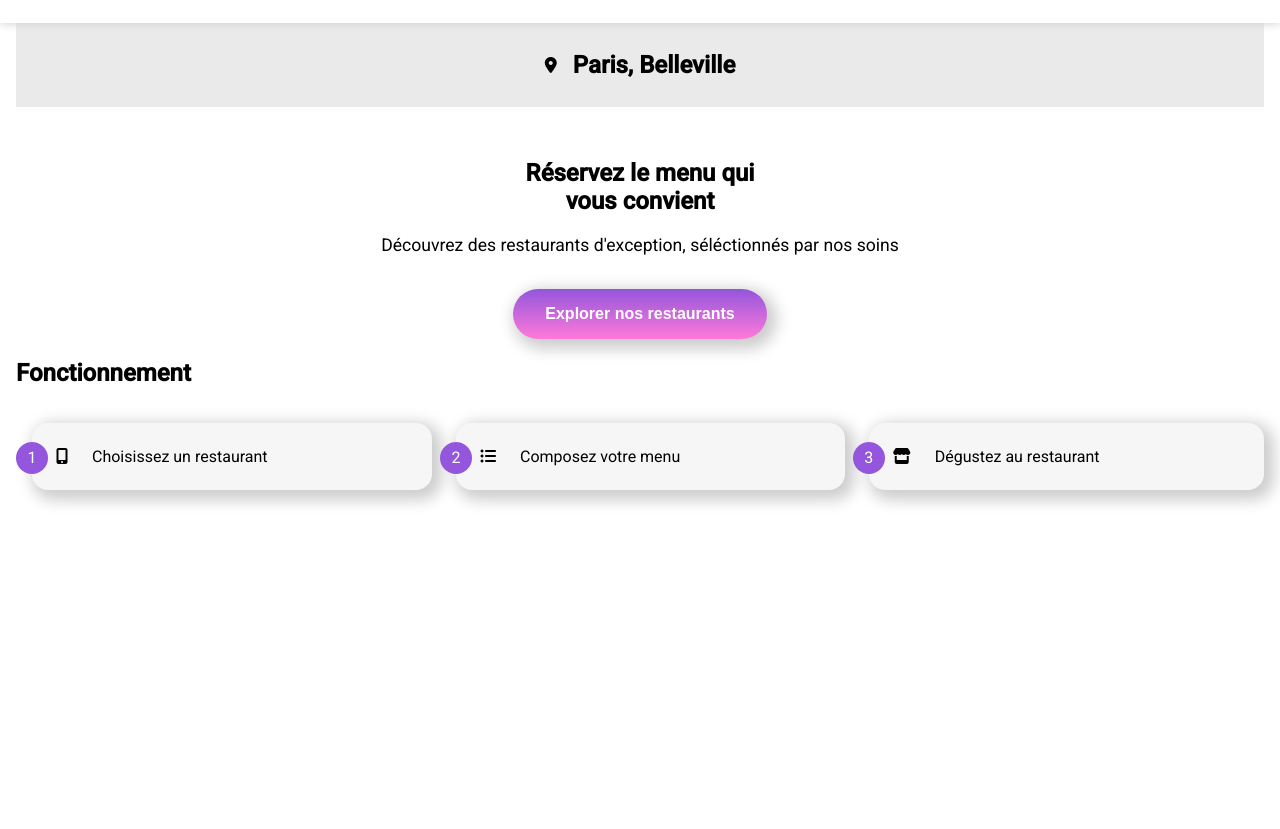
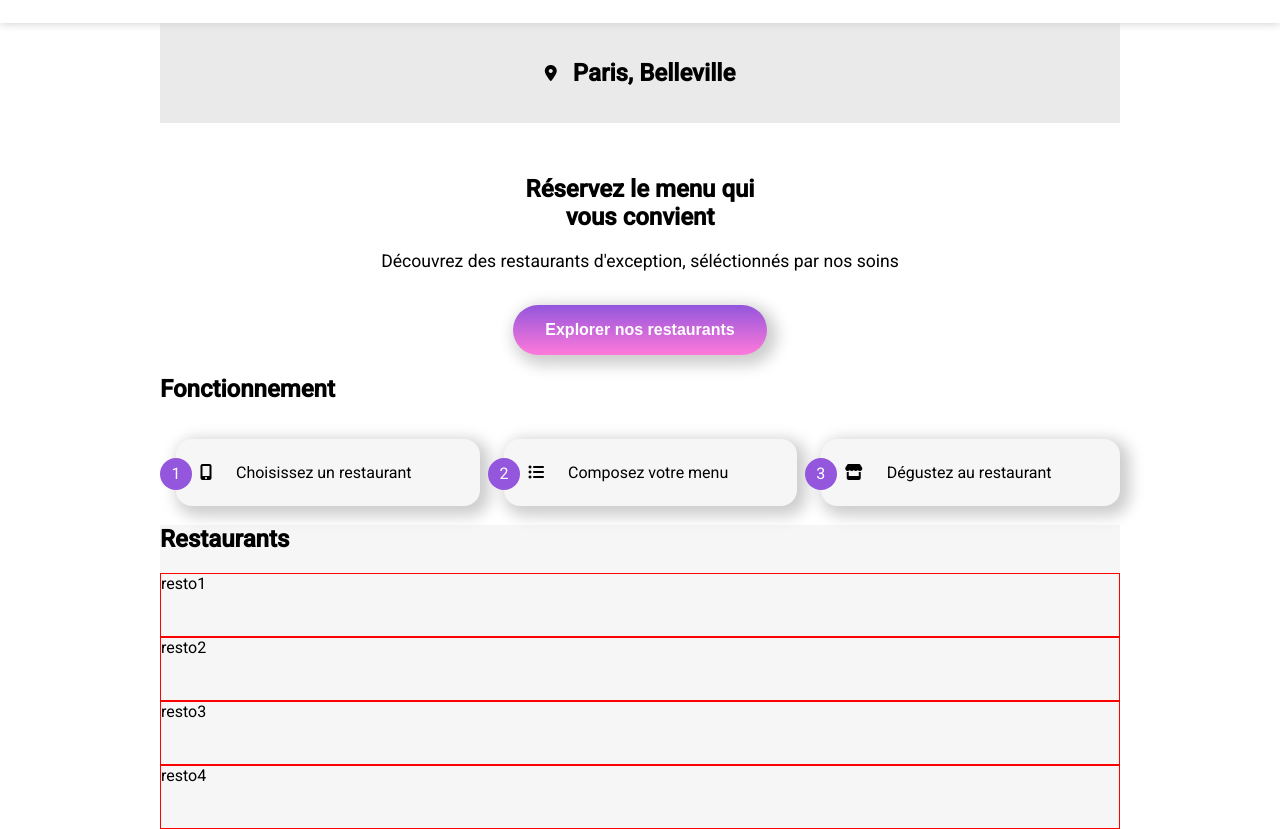
Before and after one commit to Runnerplain/Ohmyfood, a website: page index.html in a window 1280 px wide. Shown: the part 66-895 px from the top of the page. Before the commit the page ends 800 px from the top, so only its background shows below. Drawn offline with Linux system fonts and the light colour scheme; a web font is replaced by a local one.

Commit message:
section WIP et test filtre

```diff
--- a/index.html
+++ b/index.html
@@ -32,6 +32,13 @@
                 <li><i class="fa-solid fa-store"></i>Dégustez au restaurant</li>
             </ol>
         </section>
+        <section class="restaurant">
+            <h2>Restaurants</h2>
+            <div class="cards">resto1</div>
+            <div class="cards">resto2</div>
+            <div class="cards">resto3</div>
+            <div class="cards">resto4</div>
+        </section>
     </main>
 </body>
 </html>
--- a/sass/base.scss
+++ b/sass/base.scss
@@ -13,5 +13,5 @@ body {
 }
 
 main {
-    padding: 0 1rem;
+    padding: 0 10rem;
 }
--- a/sass/layout/choice-list.scss
+++ b/sass/layout/choice-list.scss
@@ -8,7 +8,7 @@
     display: flex;
     gap: 1.5rem;
     padding: 1rem 0 0 1rem;
-    @media (max-width: 800px) {
+    @media (max-width: 1000px) {
     flex-direction: column;
     }
     & li {
--- a/sass/layout/city.scss
+++ b/sass/layout/city.scss
@@ -1,7 +1,7 @@
 .city {
     background-color: #eaeaea;
     text-align: center;
-    padding: 0.5rem;
+    padding: 1rem;
     display: flex;
     justify-content: center;
     align-items: center;
--- /dev/null
+++ b/sass/layout/restaurant.scss
@@ -0,0 +1,8 @@
+.restaurant {
+    background-color: #f6f6f6;
+
+    .cards {
+        border: 1px solid red;
+        height: 4rem;
+    }
+}
--- a/style.scss
+++ b/style.scss
@@ -1,8 +1,9 @@
-@import "./sass/base.scss";
-@import "./sass/layout/header.scss";
-@import "./sass/layout/city.scss";
-@import "./sass/layout/search.scss";
-@import "./sass/layout/choice-list.scss";
-@import "./sass/utils/colors.scss";
-@import "./sass/utils/hover.scss";
-@import "./sass/utils/shadow.scss";
+@use "./sass/base.scss";
+@use "./sass/layout/header.scss";
+@use "./sass/layout/city.scss";
+@use "./sass/layout/search.scss";
+@use "./sass/layout/choice-list.scss";
+@use "./sass/utils/colors.scss";
+@use "./sass/utils/hover.scss";
+@use "./sass/utils/shadow.scss";
+@use "./sass/layout/restaurant.scss";
```
Also changed, not shown: style.css, 1 other file.
